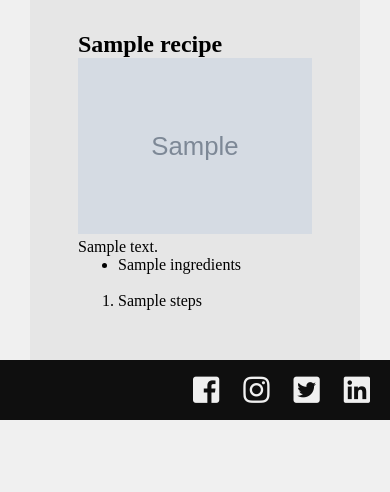
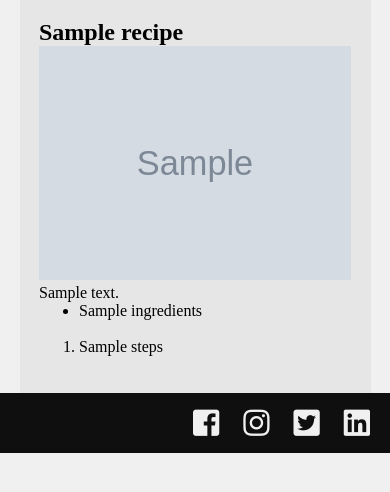
Before and after one commit to Code-Institute-Submissions/sgalway2086-milestoneIII, a Flask app: page /get_recipes in a window 390 px wide. Shown: the part 58-550 px from the top of the page. Run offline with Flask 2, Linux system fonts and the light colour scheme; grey boxes marked "Sample" are stand-in pictures; a database or web service that is not in the repository returns one stand-in record (values such as "Sample title"); some libraries are stand-ins or nearby versions; some web fonts are replaced.

Commit message:
add new media queries to recipe display page

```diff
--- a/static/css/style.css
+++ b/static/css/style.css
@@ -147,6 +147,14 @@ a i{
     }
 }
 
+@media screen and (max-width: 600px){
+    #recipeDiv{
+        margin: 0% 5%;
+        width: 80%;
+        padding: 5%
+    }
+}
+
 @media screen and (max-width: 450px){
     header{
       font-size: 24px;
```
